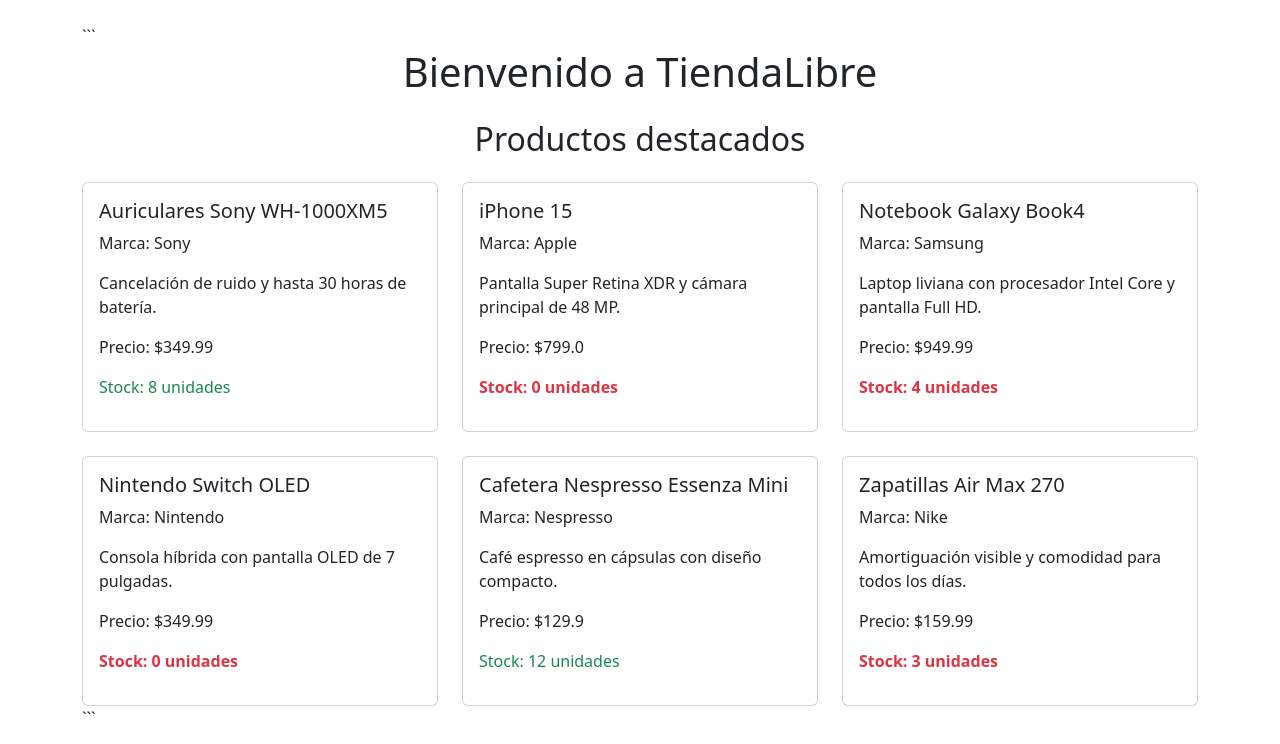
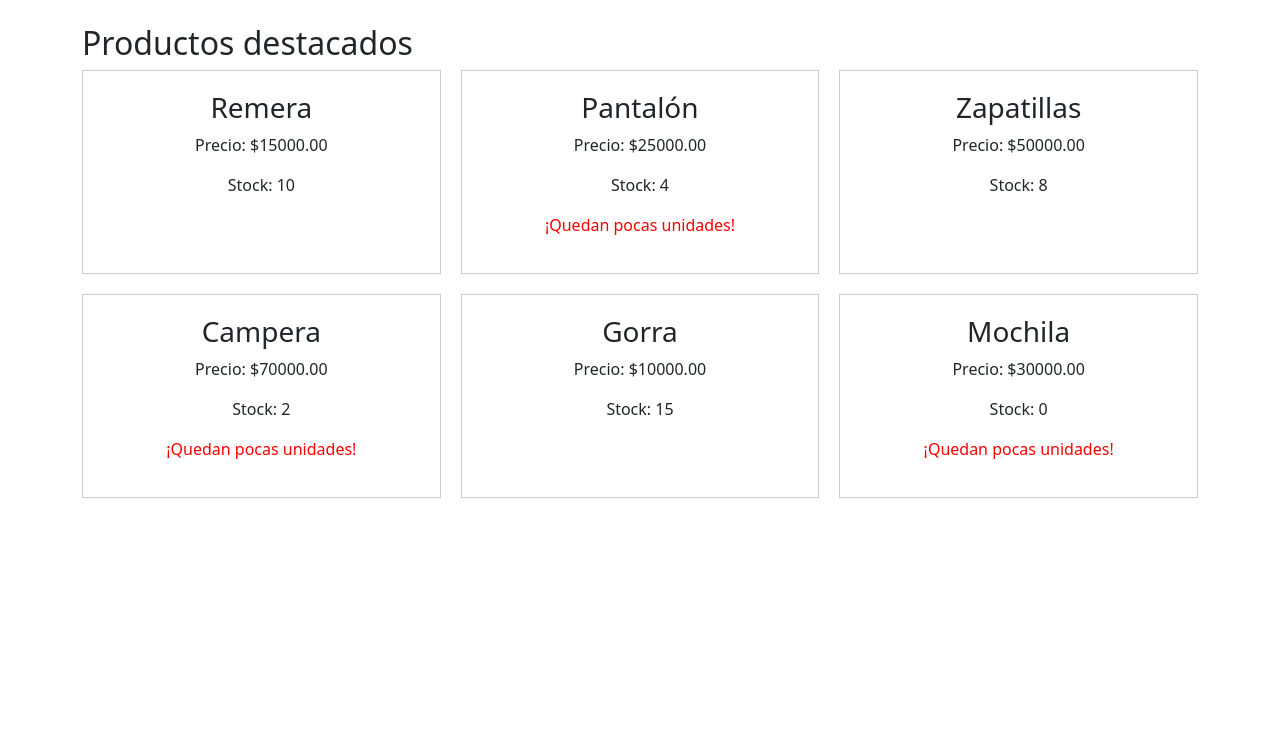
Before and after one commit to Villada-PG3/trabajo-practico-tienda-libre-Smanfredini, a Django app: page /home/ in a window 1280 px wide. Shown: the part 56-800 px from the top of the page. Run offline with Django 5.2, Linux system fonts and the light colour scheme.

Commit message:
feat: template dinámico con DTL en home

````diff
--- a/tiendalibre/templates/tiendalibre/home.html
+++ b/tiendalibre/templates/tiendalibre/home.html
@@ -2,72 +2,44 @@
 
 {% block content %}
 
-{% with usuario_logueado=True %}
+<style>
+    .productos-grid {
+        display: grid;
+        grid-template-columns: repeat(3, 1fr);
+        gap: 20px;
+    }
 
-```
-<h1 class="text-center mb-4">
-    Bienvenido a TiendaLibre
-</h1>
+    .producto {
+        border: 1px solid #ccc;
+        padding: 20px;
+        text-align: center;
+    }
+</style>
 
-{% if usuario_logueado == True %}
+<h2>Productos destacados</h2>
 
-    <h2 class="text-center mb-4">
-        Productos destacados
-    </h2>
+<div class="productos-grid">
 
-    <div class="row g-4">
+    {% for producto in productos_destacados %}
 
-        {% for producto in productos %}
+        <div class="producto">
+            <h3>{{ producto.nombre }}</h3>
 
-            <div class="col-md-4">
+            <p>Precio: ${{ producto.precio|floatformat:2 }}</p>
 
-                <article class="card h-100">
-                    <div class="card-body">
+            <p>Stock: {{ producto.stock }}</p>
 
-                        <h3 class="h5">
-                            {{ producto.nombre }}
-                        </h3>
+            {% if producto.stock <= 5 %}
+                <p style="color: red;">¡Quedan pocas unidades!</p>
+            {% endif %}
+        </div>
 
-                        <p>
-                            Marca: {{ producto.marca }}
-                        </p>
+    {% empty %}
 
-                        <p>
-                            {{ producto.descripcion }}
-                        </p>
+        <p>No hay productos destacados.</p>
 
-                        <p>
-                            Precio: ${{ producto.precio }}
-                        </p>
+    {% endfor %}
 
-                        {% if producto.stock <= 5 %}
-                            <p class="text-danger fw-bold">
-                                Stock: {{ producto.stock }} unidades
-                            </p>
-                        {% else %}
-                            <p class="text-success">
-                                Stock: {{ producto.stock }} unidades
-                            </p>
-                        {% endif %}
-
-                    </div>
-                </article>
-
-            </div>
-
-        {% endfor %}
-
-    </div>
-
-{% else %}
-
-    <p class="text-center text-danger">
-        Debes iniciar sesión para ver los productos.
-    </p>
-
-{% endif %}
-```
-
-{% endwith %}
+</div>
 
 {% endblock %}
--- a/tiendalibre/views.py
+++ b/tiendalibre/views.py
@@ -4,27 +4,20 @@
 
 def productos(request):
     lista_productos = Producto.objects.all()
-
-    contexto = {
-        "productos": lista_productos
-    }
+    contexto = {"productos": lista_productos}
 
     return render(request, "tiendalibre/productos.html", contexto)
 
 def home(request):
     productos_destacados = [
-        {'nombre': 'Auriculares Sony WH-1000XM5', 'marca': 'Sony', 'descripcion': 'Cancelación de ruido y hasta 30 horas de batería.', 'precio': 349.99, 'stock': 8},
-        {'nombre': 'iPhone 15', 'marca': 'Apple', 'descripcion': 'Pantalla Super Retina XDR y cámara principal de 48 MP.', 'precio': 799.00, 'stock': 0},
-        {'nombre': 'Notebook Galaxy Book4', 'marca': 'Samsung', 'descripcion': 'Laptop liviana con procesador Intel Core y pantalla Full HD.', 'precio': 949.99, 'stock': 4},
-        {'nombre': 'Nintendo Switch OLED', 'marca': 'Nintendo', 'descripcion': 'Consola híbrida con pantalla OLED de 7 pulgadas.', 'precio': 349.99, 'stock': 0},
-        {'nombre': 'Cafetera Nespresso Essenza Mini', 'marca': 'Nespresso', 'descripcion': 'Café espresso en cápsulas con diseño compacto.', 'precio': 129.90, 'stock': 12},
-        {'nombre': 'Zapatillas Air Max 270', 'marca': 'Nike', 'descripcion': 'Amortiguación visible y comodidad para todos los días.', 'precio': 159.99, 'stock': 3},
+        {"nombre": "Remera", "precio": 15000,"stock": 10,},
+        {"nombre": "Pantalón", "precio": 25000,"stock": 4,},
+        {"nombre": "Zapatillas", "precio": 50000,"stock": 8,},
+        {"nombre": "Campera", "precio": 70000,"stock": 2,},
+        {"nombre": "Gorra", "precio": 10000,"stock": 15,},
+        { "nombre": "Mochila", "precio": 30000,"stock": 0,}
     ]
-
-    context = {
-        "productos": productos_destacados
-    }
-    return render(request, 'tiendalibre/home.html', context)
+    return render(request, "tiendalibre/home.html", {"productos_destacados": productos_destacados})
 
 def Acerca_De_Mi(request):
     return render(request, "tiendalibre/acerca_de_mi.html")
````
